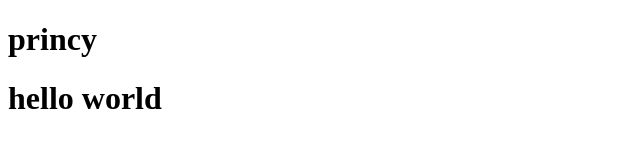
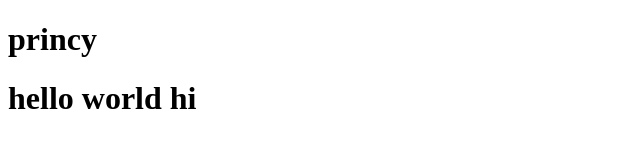
Before and after one commit to princyls/todo, a plain HTML site: page practice/index.html in a window 1280 px wide. Shown: the full height of the page, 0-640 px from the left. Drawn offline with Linux system fonts and the light colour scheme.

Commit message:
first version

```diff
--- a/practice/index.html
+++ b/practice/index.html
@@ -11,7 +11,7 @@
 
 <body>
     <h1>princy</h1>
-    <h1>hello world</h1>
+    <h1>hello world hi</h1>
     <script>
         // alert("hello");
         // number,string,array,object.
```
Also changed, not shown: practice/javascriptdatatype.html (+1 -0 lines).
